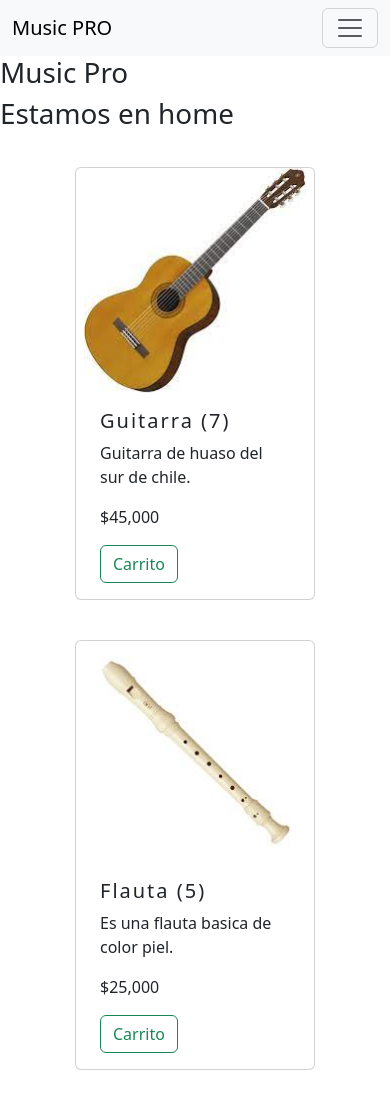
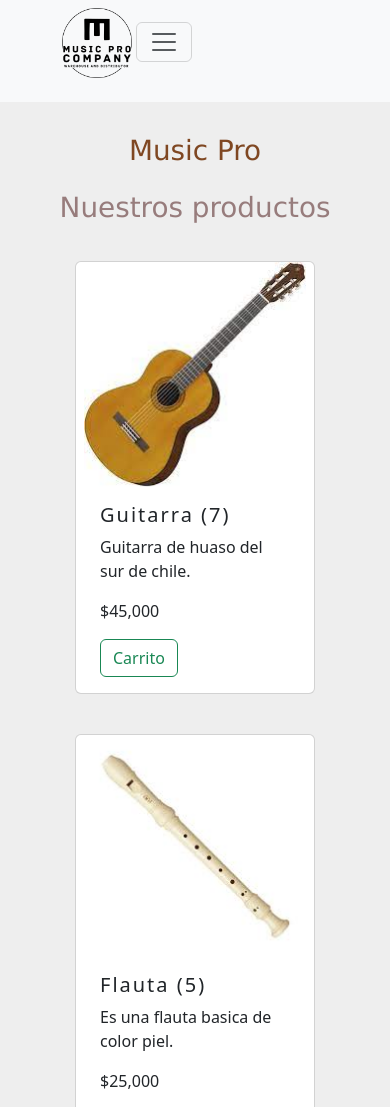
Before and after one commit to bastrodriguezr/MusicPro-Franquicia, a Django app: page / in a window 390 px wide. Shown: the top 1107 px of the page. Run offline with Django 4.2, Linux system fonts and the light colour scheme; data comes from the database, SQL or seed files in the repository.

Commit message:
Cambios de diseño

```diff
--- a/MusicPro/static/css/styles.css
+++ b/MusicPro/static/css/styles.css
@@ -11,6 +11,60 @@ a {
     color: #4f4f4f;
 }
 
+#productostext {
+  text-align: center;
+}
+
 #copyright {
     background-color: rgba(0, 0, 0, 0.2);
 }
+
+/* Color of the links BEFORE scroll */
+.navbar-scroll .nav-link,
+.navbar-scroll .fa-bars,
+.navbar-scroll .navar-brand {
+  color: #4f4f4f;
+}
+
+.navbar-scroll .nav-link:hover {
+  color: #f1d012;
+}
+
+/* Color of the links AFTER scroll */
+.navbar-scrolled .nav-link,
+.navbar-scrolled .fa-bars,
+.navbar-scrolled .navar-brand {
+  color: #4f4f4f;
+}
+
+/* Color of the navbar AFTER scroll */
+.navbar-scroll,
+.navbar-scrolled {
+  background-color: #fff;
+}
+
+body {
+  background-color: #eee;
+}
+
+.dropdown-menu {
+    width: 300px !important;
+}
+
+#containerNav {
+  margin-right: 7rem;
+}
+
+#titulo {
+  text-align: center;
+  font-family: 'Lucida Sans', 'Lucida Sans Regular', 'Lucida Grande', 'Lucida Sans Unicode', Geneva, Verdana, sans-serif;
+  color: #7f4722;
+  padding-top: 2rem;
+}
+
+#tituloProductos {
+  text-align: center;
+  font-family: 'Lucida Sans', 'Lucida Sans Regular', 'Lucida Grande', 'Lucida Sans Unicode', Geneva, Verdana, sans-serif;
+  color: #977c7c;
+  padding-top: 1rem;
+}
--- a/MusicPro/templates/baseBarraNavegacion.html
+++ b/MusicPro/templates/baseBarraNavegacion.html
@@ -1,37 +1,52 @@
 {% load static %}
 <!DOCTYPE html>
+<html lang="es">
+
+<head>
+  <meta charset="UTF-8">
+  <meta http-equiv="X-UA-Compatible" content="IE=edge">
+  <meta name="viewport" content="width=device-width, initial-scale=1.0">
+  <title>Document</title>
+</head>
 
 <body>
   <nav class="navbar navbar-expand-lg bg-body-tertiary" id="navbar">
-    <div class="container-fluid">
-      <a class="navbar-brand" href="../">Music PRO</a>
-      <button class="navbar-toggler" type="button" data-bs-toggle="collapse" data-bs-target="#navbarSupportedContent"
-        aria-controls="navbarSupportedContent" aria-expanded="false" aria-label="Toggle navigation">
+    <div class="container-fluid d-flex justify-content-center" id="containerNav">
+      <div class="row">
+        <div class="col-md-4">
+          <img src="{% static 'img/bitmap.png' %}" height="70" alt="logoMusic" loading="lazy"/>
+          <button class="navbar-toggler" type="button" data-bs-toggle="collapse"
+            data-bs-target="#navbarSupportedContent" aria-controls="navbarSupportedContent" aria-expanded="false"
+            aria-label="Toggle navigation">
             <span class="navbar-toggler-icon"></span>
           </button>
+        </div>
+        <div class="col-md-8 mt-3">
           <div class="collapse navbar-collapse" id="navbarSupportedContent">
             <ul class="navbar-nav me-auto mb-2 mb-lg-0">
               <li class="nav-item">
-            <a class="nav-link active" aria-current="page" href="../">Home</a>
+                <a class="nav-link active" aria-current="page" href="../" id="navbartext">Home</a>
               </li>
               <li class="nav-item">
-            <a class="nav-link active" aria-current="page" href="../carrito/">Carrito</a>
+                <a class="nav-link active" aria-current="page" href="../carrito/" id="navbartext">Carrito</a>
               </li>
               <li class="nav-item dropdown">
                 <a class="nav-link dropdown-toggle" href="#" role="button" data-bs-toggle="dropdown"
-              aria-expanded="false">Administracion</a>
+                  aria-expanded="false" id="navbartext">Administración</a>
                 <ul class="dropdown-menu">
                   <li class="nav-item">
-                <a class="nav-link active" aria-current="page" href="../gestionProductos/">Productos</a>
+                    <a class="nav-link active" aria-current="page" href="../gestionProductos/"
+                      id="productostext">Productos</a>
                   </li>
                 </ul>
               </li>
               <li class="nav-item dropdown">
-            <a class="nav-link dropdown-toggle" href="#" role="button" data-bs-toggle="dropdown" aria-expanded="false">
-              <img src="{% static  'img/Icon/user.svg' %}" alt="">
+                <a class="nav-link dropdown-toggle" href="#" role="button" data-bs-toggle="dropdown"
+                  aria-expanded="false">
+                  <img src="{% static 'img/Icon/user.svg' %}" alt="userIcon">
                 </a>
-            <ul class="dropdown-menu">
-              <li><a class="dropdown-item" href="../../cuentas/login_user">Iniciar Sesion</a></li>
+                <ul class="dropdown-menu text-center">
+                  <li><a class="dropdown-item" href="../../cuentas/login_user">Iniciar Sesión</a></li>
                   <li><a class="dropdown-item" href="#">Registrarse</a></li>
                   <li>
                     <hr class="dropdown-divider">
@@ -42,6 +57,8 @@
             </ul>
           </div>
         </div>
+      </div>
+    </div>
   </nav>
 </body>
 
--- a/MusicPro/templates/baseHome.html
+++ b/MusicPro/templates/baseHome.html
@@ -15,7 +15,7 @@
 
 <body>
     {% include "baseBarraNavegacion.html" %}
-    <h1>Music Pro</h1>
+    <h1 id="titulo">Music Pro</h1>
     {% block content %}
 
     {% endblock %}
--- a/MusicPro/templates/home.html
+++ b/MusicPro/templates/home.html
@@ -7,7 +7,7 @@
 
 {% load humanize %}
 
-<h1>Estamos en home</h1>
+<h1 id="tituloProductos">Nuestros productos</h1>
 
 <!-- <div class="d-flex flex-column flex-md-row p-3 gap-3 py-md-4 align-items-center justify-content-center"> -->
 <div class="container py-4">
@@ -33,7 +33,8 @@
         {% endfor %}
 
 
-            <div class="card-responsive" style="width: 15rem; margin: 20px; forced-color-adjust: rgb(27, 22, 19); color-interpolation-filters: rgb(27, 22, 19);">
+        <div class="card-responsive"
+            style="width: 15rem; margin: 20px; forced-color-adjust: rgb(27, 22, 19); color-interpolation-filters: rgb(27, 22, 19);">
             <img src="https://t2.ea.ltmcdn.com/es/posts/7/4/3/como_ayudar_a_un_gatito_a_defecar_20347_orig.jpg"
                 class="card-img-top" alt="...">
             <div class="card-body">
@@ -45,8 +46,7 @@
         </div>
 
         <div class="card-responsive" style="width: 15rem; margin: 20px;">
-                <img src="static 'MusicPro\static\img\guitarra.jpg'"
-                    class="card-img-top" alt="...">
+            <img src="static 'MusicPro\static\img\guitarra.jpg'" class="card-img-top" alt="...">
             <div class="card-body">
                 <h5 class="card-title">Nombre Producto</h5>
                 <p class="card-text">aqui va la descripcion. a aaaaaa aaaaaaaa aaaaa aaa a aaaaa aaaaaaaaaa aaaa</p>
--- a/loginApp/templates/loginApp/login.html
+++ b/loginApp/templates/loginApp/login.html
@@ -3,7 +3,7 @@
 {% block content %}
 <div class="container d-flex justify-content-center">
     <div class="row">
-        <div class="col-12">
+        <div class="col-12  mb-5">
             <div class="card text-center">
                 <div class="card-header">
                     Inicio Sesión
```
Also changed, not shown: MusicPro/static/img/bitmap.png (added). Lines whose indentation alone changed are shown as unchanged.
